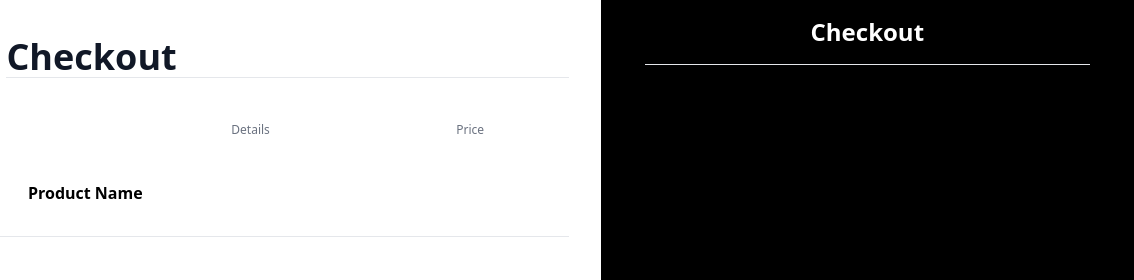
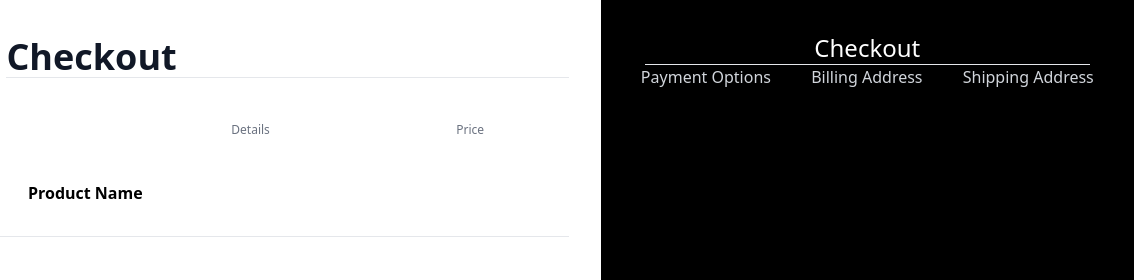
Before and after one commit to Draidel/Checkout-2, a website: page index.html in a window 1280 px wide. Shown: the top 280 px of the page, 146-1280 px from the left. Drawn offline with nearby package versions, Linux system fonts and the light colour scheme.

Commit message:
Fix button and try to add Catamaran Font

```diff
--- a/index.html
+++ b/index.html
@@ -6,10 +6,12 @@
     <link href="https://unpkg.com/tailwindcss@^1.0/dist/tailwind.min.css" rel="stylesheet">
 
     <title>Checkout</title>
+    <link href="https://fonts.googleapis.com/css2?family=Catamaran:wght@100;200;300;400;500;600;700;800;900&display=swap" rel="stylesheet">
 </head>
 <body>
 
     <div class="flex flex-row h-screen">
+        <!-- LEFT COLUMN -->
         <div class="w-7/12 p-8 pl-10">
 
             <!-- HEADER -->
@@ -33,13 +35,18 @@
                 <div class="w-1/6 text-gray-500">Price</div>
             </div>
         </div>
-            <div class="w-5/12 bg-black">
-                <div class="w-10/12 border-b text-center text-white text-2xl font-semibold p-4 mx-auto">Checkout</div>
+        <!-- RIGHT COLUMN -->
+        <div class="w-5/12 bg-black flex flex-col pt-8">
+            <div class="w-10/12 border-b text-center text-white mx-auto text-2xl">Checkout</div>
+                <div class="flex text-gray-300 justify-evenly">
+                    <div>Payment Options</div>
+                    <div>Billing Address</div>
+                    <div>Shipping Address</div>
+                </div>
             <div class="flex align-bottom h-full items-end">
                 <button class="bg-pink-600 text-white w-full h-24 self-end text-xl">Checkout→</button>
             </div>
         </div>
     </div>
-    </div>
 </body>
 </html>
```
Also changed, not shown: tailwind.config.js (added, +12 -0 lines), tailwind.js (deleted). Lines whose indentation alone changed are shown as unchanged.
